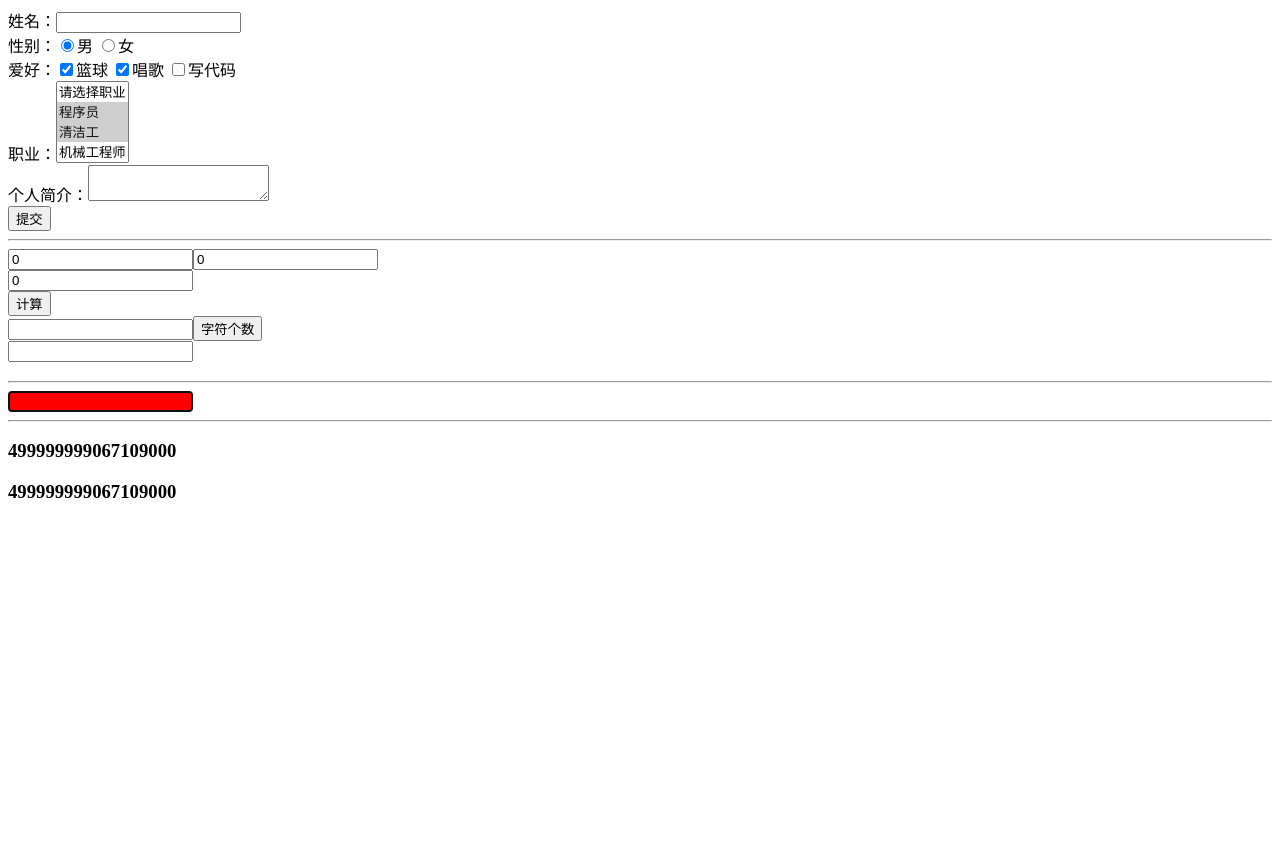
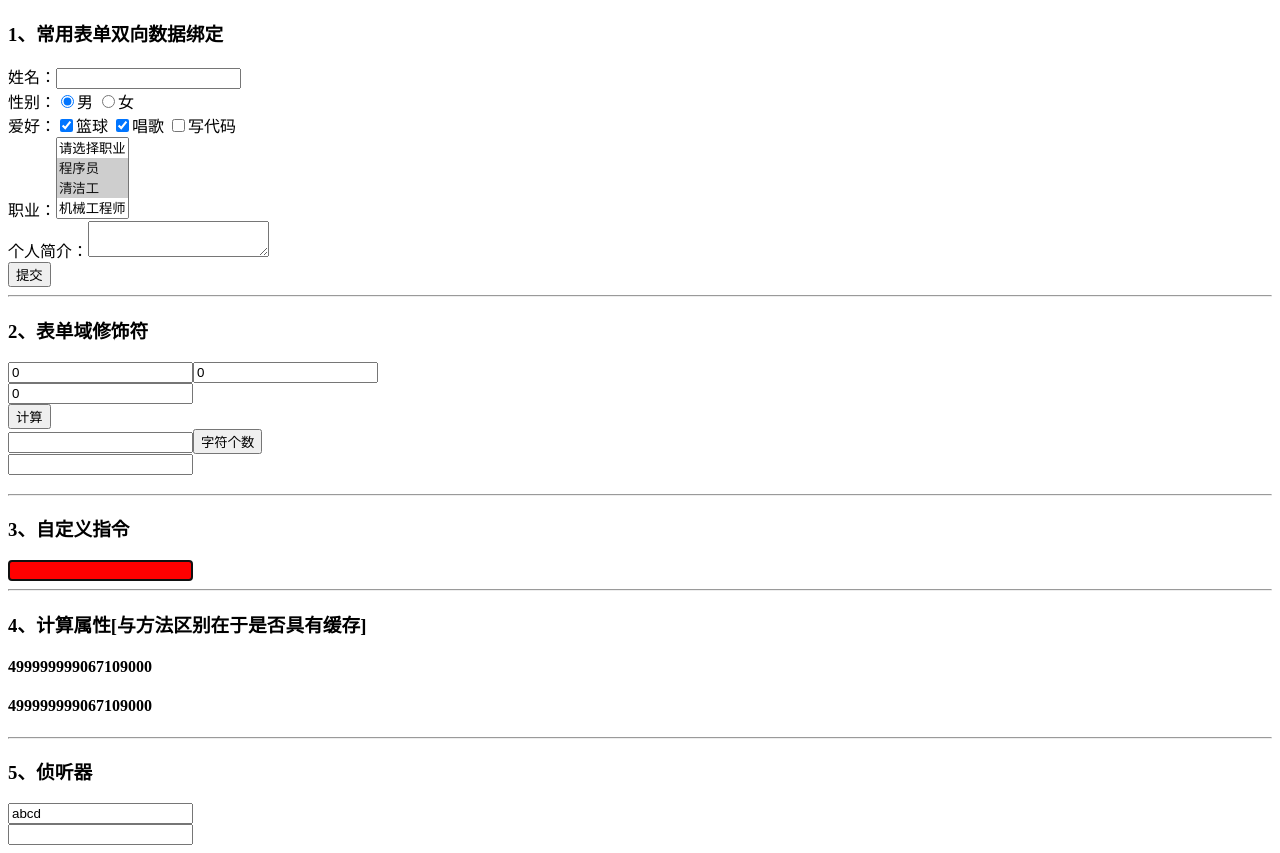
Before and after one commit to MrJiangChuan/vue-demo2, a Vue app: page / in a window 1280 px wide. Before the commit the page ends 800 px from the top, so only its background shows below. Built offline with nearby package versions, Linux system fonts and the light colour scheme.

Commit message:
增加了侦听器

```diff
--- a/src/App.vue
+++ b/src/App.vue
@@ -1,6 +1,6 @@
 <template>
   <div id="app">
-    <!--常用表单双向数据绑定-->
+    <h3>1、常用表单双向数据绑定</h3>
     <form action="https://www.baidu.com">
       姓名：<input type="text" v-model="name" /><br>
       性别：<input type="radio" value="0" v-model="gender" />男
@@ -19,7 +19,7 @@
       <input type="submit" value="提交" v-on:click.prevent="submit"/>
     </form>
     <hr/>
-    <!--表单域修饰符-->
+    <h3>2、表单域修饰符</h3>
     <input type="number" v-model.number="num1" />
     <input type="number" v-model.number="num2" /><br>
     <input type="number" v-model.number="result" /><br>
@@ -29,14 +29,18 @@
     <input type="text" v-model.lazy="msg" /><br>
     <h3>{{msg}}</h3>
     <hr/>
-    <!--自定义指令-->
+    <h3>3、自定义指令</h3>
     <input type="text" v-focus v-bgcolor="bgcolor" />
     <hr/>
-    <!--计算属性[与方法区别在于是否具有缓存]-->
-   <h3>{{computeFun1}}</h3>
-    <h3>{{computeFun1}}</h3>
+    <h3>4、计算属性[与方法区别在于是否具有缓存]</h3>
+    <h4>{{computeFun1}}</h4>
+    <h4>{{computeFun1}}</h4>
 <!--    <h3>{{methodFun1()}}</h3>
     <h3>{{methodFun1()}}</h3> -->
+    <hr/>
+    <h3>5、侦听器</h3>
+    <input type="text" v-model="wahch1" /><br>
+    <input type="text" v-model.trim.lazy="infoCheck" /><span>{{tip}}</span>
   </div>
 </template>
 
@@ -57,7 +61,10 @@ export default {
         text: '',
         msg: '',
         bgcolor: {color: 'red'},
-        msg1: 'ABCDEFG'
+        msg1: 'ABCDEFG',
+        wahch1: 'abcd',
+        infoCheck: '',
+        tip: ''
     }
   },
   methods: {
@@ -80,6 +87,7 @@ export default {
       return sum
     }
   },
+  //计算属性
   computed: {
     computeFun1: function() {
       // return this.msg1.split('').reverse().join('')
@@ -90,6 +98,30 @@ export default {
       return sum
     }
 
+  },
+  //侦听器
+  watch: {
+    wahch1: function(val) {
+      console.log(val)
+    },
+    infoCheck: function(val) {
+      this.tip = '正在查询...'
+      // var that = this
+      // setTimeout(function() {
+      //   if(val=='admin'){
+      //     that.tip = '用户名已存在，请更换一个'
+      //   }else{
+      //     that.tip = '注册成功'
+      //   }
+      // },2000)
+      setTimeout(()=>{
+          if(val=='admin'){
+            this.tip = '用户名已存在，请更换一个'
+          }else{
+            this.tip = '注册成功'
+          }
+      },2000)
+    }
   },
   //局部指令
   directives: {
```
